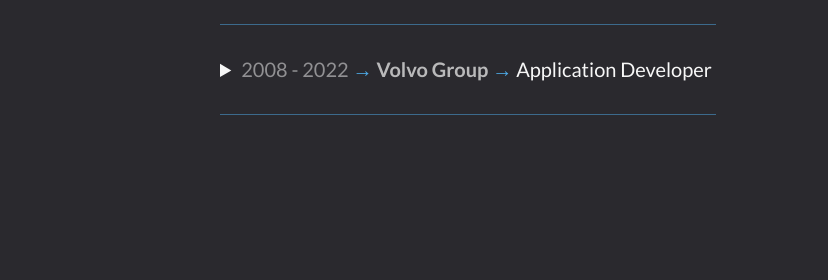
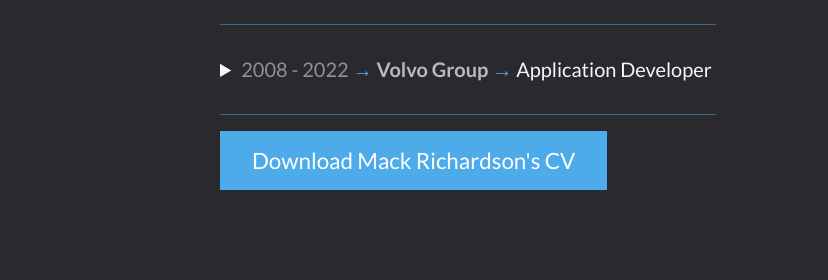
Before and after one commit to macktropolis/mackrichardson-cv-astro, an Astro site: page / in a window 1280 px wide. Shown: the part 2020-2300 px from the top of the page, 452-1280 px from the left. Built offline with nearby package versions, Linux system fonts and the light colour scheme; Astro itself is replaced by a stand-in of ours; a web font is replaced by a local one.

Commit message:
Added downloadable CV

```diff
--- a/src/components/Profile.astro
+++ b/src/components/Profile.astro
@@ -181,6 +181,7 @@
                     </details>
                 </li>
             </ul>
+            <a href="/downloads/mack-richardson-cv.pdf" title="Mack Richardson's CV" class="button" target="_blank">Download Mack Richardson's CV</a>
         </div>
     </div>
 </section>
@@ -211,7 +212,7 @@
         line-height: 125%;
         margin-bottom: inherit;
     }
-    .bio .button {
+    .button {
         display: inline-block;
         margin-block: 1rem;
     }
```
